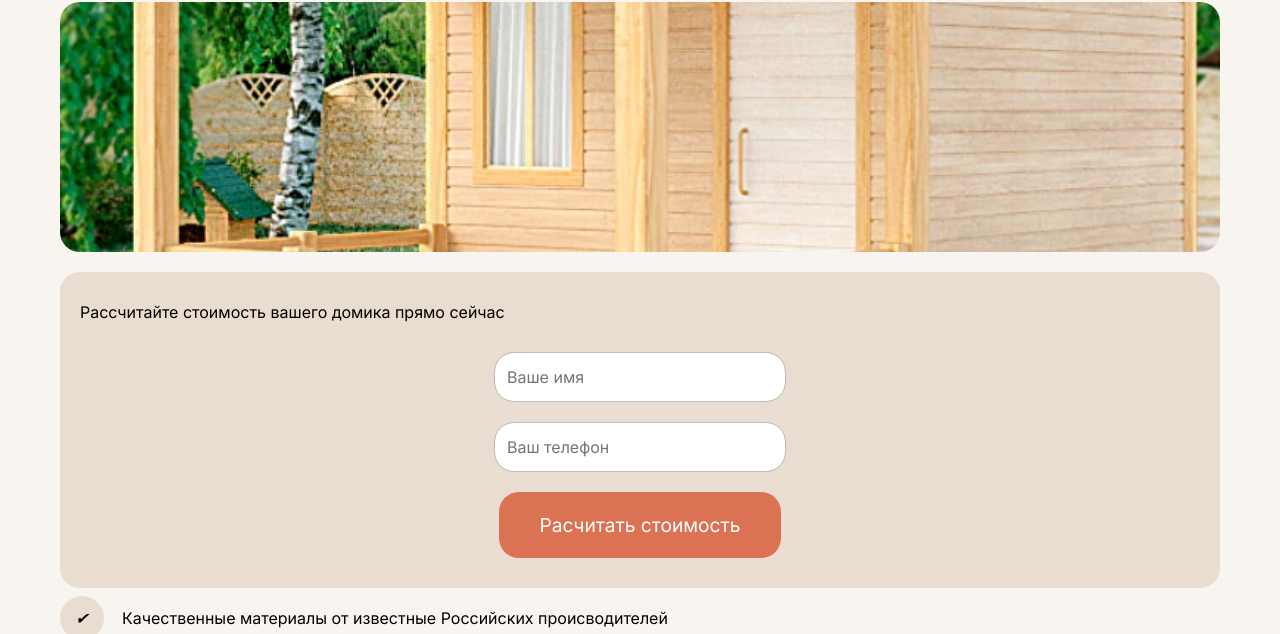
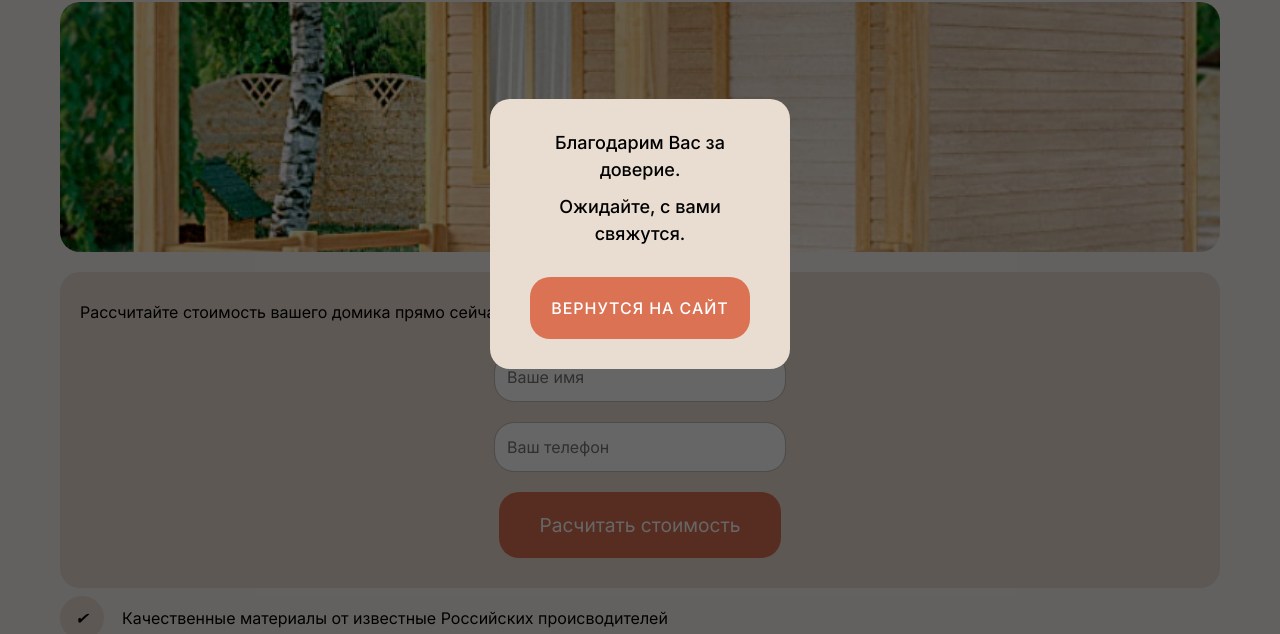
Before and after one commit to sergiuszorgo/woodworker, a website with bundled scripts: page index.html in a window 1280 px wide. Shown: the part 166-800 px from the top of the page. Built offline with nearby package versions, Linux system fonts and the light colour scheme; some packages are replaced by stand-ins of ours; no server answers.

Commit message:
окно отправки сообщения(скрипт) и скролл к футеру и назад

```diff
--- a/index.html
+++ b/index.html
@@ -220,7 +220,7 @@
 				<div class="foot-inner">
 					<p class="inner-head">подберем лучший вариант<br> под ваши запросы</p>
 					<p class="inner-text">Заполните форму и наши менеджеры свяжутся с вами в ближайшее время и помогут подобрать домик</p>
-					<form>
+					<form id="tg2">
 						<div class="inner-content">
 							<input class="inner-input" type="name" name="nameinput" id="nameinput"
 							placeholder="василий">
@@ -279,11 +279,37 @@
 				<p class="def-text">© 2024</p>
 		</div>
 	</footer>
+	<div class="confirm" id="confirm" style="display: block;">
+		<div class="confirm_field">
+			<p class="confirm_msg">Благодарим Вас за доверие.</p>
+			<p class="confirm_msg">Ожидайте, с вами свяжутся.</p>
+			<a href="#" class="confirm_link" onclick="modalClose()">Вернутся на сайт</a>
+		</div>
+	</div>
 	<script src="https://cdn.jsdelivr.net/npm/axios@1.6.7/dist/axios.min.js"></script>
 
-	<script type="module" src="index.js">
+	<script type="module" src="index.js"></script>
+	<script>
+		const body = document.getElementById('body');
+		const confirm = document.getElementById('confirm');
+		const lightField = document.querySelector('.backdrop');
+		const mobileMenu = document.querySelector('.mobile-menu');
 
+		function confirmSend() {
+		    body.classList.add('no-scroll');
+		    confirm.style.display = 'block';
+		}
 
+		function modalClose() {
+		    body.classList.remove('no-scroll');
+		    confirm.style.display = 'none';
+		}
+
+		function removeNoScroll() {
+		    body.classList.remove('no-scroll');
+		    lightField.classList.remove('open');
+		    mobileMenu.classList.remove('slide');
+		}
 	</script>
 </body>
 </html>
--- a/index.js
+++ b/index.js
@@ -5,6 +5,7 @@ const lightField = document.querySelector('.backdrop');
 const grayField = document.querySelector('.gray-field');
 const mobileMenu = document.querySelector('.mobile-menu')
 const body = document.getElementById('body');
+const confirm = document.getElementById('confirm');
 const success = document.getElementById('success');
 
 ////////menu-call//////
@@ -37,7 +38,7 @@ buttonOpen.addEventListener('click', openMenu);
 ////////////TGSCREPKA///////
 
 
-document.getElementById('tg').addEventListener('submit', function(e) {
+function sendForm(e) {
     e.preventDefault();
 
     let message = `<b>Заявка с сайта</b>\n`;
@@ -52,11 +53,12 @@ document.getElementById('tg').addEventListener('submit', function(e) {
     .then((res) => {
         this.nameinput.value = '';
         this.tel.value = '';
-        success.innerHTML = 'Сообщение отправлено';
-        success.style.display = 'block';
-        setTimeout(() => {
-            success.style.display = 'none';
-        }, 3000);
+        // success.innerHTML = 'Сообщение отправлено';
+        // success.style.display = 'block';
+        // setTimeout(() => {
+        //     success.style.display = 'none';
+        // }, 3000);
+        confirmSend();
     })
     .catch((err) => {
         console.log(err);
@@ -64,4 +66,17 @@ document.getElementById('tg').addEventListener('submit', function(e) {
     .finally(() => {
 
     })
-})
+}
+
+document.getElementById('tg').addEventListener('submit', sendForm);
+document.getElementById('tg2').addEventListener('submit', sendForm);
+
+function confirmSend() {
+    body.classList.add('no-scroll');
+    confirm.style.display = 'block';
+}
+
+function modalClose() {
+    body.classList.remove('no-scroll');
+    confirm.style.display = 'none';
+}
--- a/styles.css
+++ b/styles.css
@@ -25,6 +25,10 @@
 	padding: 0;
 	box-sizing: border-box;
 	font-family: 'Inter', Arial, sans-serif;
+}
+
+html {
+	scroll-behavior: smooth;
 }
 
 body.no-scroll {
@@ -826,6 +830,63 @@ footer {
 	margin-top: 40px;
 }
 
+/* ///////CONFIRM WINDOW///// */
+
+.confirm {
+    display: none;
+    position: fixed;
+    top: 0;
+    left: 0;
+    bottom: 0;
+    right: 0;
+    background-color: rgba(0, 0, 0, 0.6);
+    z-index: 400;
+}
+
+.confirm_field {
+    position: absolute;
+    width: 300px;
+    padding: 30px;
+    top: 50%;
+    left: 50%;
+    transform: translate(-50%, -50%);
+    background-color: var(--form-color);
+    border-radius: var(--b-radius);
+    text-align: center;
+    display: flex;
+    gap: 10px;
+    flex-direction: column;
+    align-items: center;
+}
+
+.confirm_msg {
+    cursor: default;
+    color: var(--sec-text-col);
+    font-weight: 500;
+    font-size: 18px;
+    line-height: 1.5em;
+}
+
+.confirm_link {
+    display: inline-block;
+    margin-top: 20px;
+    padding: 20px 20px;
+    background-color: var(--accent-color);
+    color: var(--second);
+    text-transform: uppercase;
+    font-weight: 500;
+    letter-spacing: 0.06em;
+    border: 1px solid transparent;
+    border-radius: var(--b-radius);
+    transition: var(--transit);
+}
+
+.confirm_link:hover, .confirm_link:focus {
+	color: var(--main-textcolor);
+	background-color: var(--form-color);
+	border: 1px solid var(--accent-color);
+}
+
 /* ////////////////////////////////////////////BREAK POINTS////////////////////////////////// */
 
 @media (max-width: 767px) {					/*MOBILE*/
```
